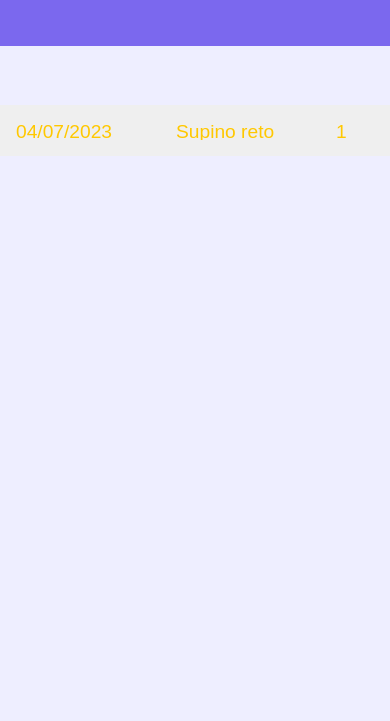
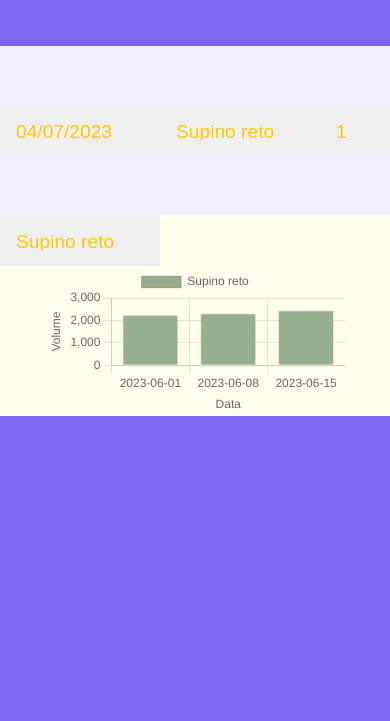
Before and after one commit to Andreivilla/ODAW-Trabalho-final, a plain HTML site: page front/index.html in a window 390 px wide. Shown: the part 123-844 px from the top of the page. Drawn offline with nearby package versions, Linux system fonts and the light colour scheme.

Commit message:
testa dnv

```diff
--- a/front/servidorquedevemandar/exercicios.json
+++ b/front/servidorquedevemandar/exercicios.json
@@ -7,8 +7,8 @@
       },
       {
         "nome": "Supino inclinado",
-        "datas": ["2023-06-03", "2023-06-10", "2023-06-17"],
-        "volume": [1920, 2025, 2100]
+        "datas": ["2023-06-03", "2023-06-10", "2023-06-17", "2023-06-18", "2023-06-19", "2023-06-20", "2023-06-21"],
+        "volume": [1920, 2025, 2104, 2500, 2125, 2100, 100]
       },
       {
         "nome": "Supino declinado",
--- a/front/styles.css
+++ b/front/styles.css
@@ -180,3 +180,15 @@ select {
   .right {
     background-color: #ffe; /* Cor de fundo da div direita */
   }
+  /* Media query personalizada para definir a quantidade de pixels */
+@media (max-width: 600px) {
+    .left, .right {
+      flex-basis: 100%; /* Define a base de flexibilidade para 100% */
+      height: auto; /* Define a altura automática */
+    }
+  }
+
+  #myChart {
+    max-width: 400px;
+    margin: 0 auto;
+  }
```
